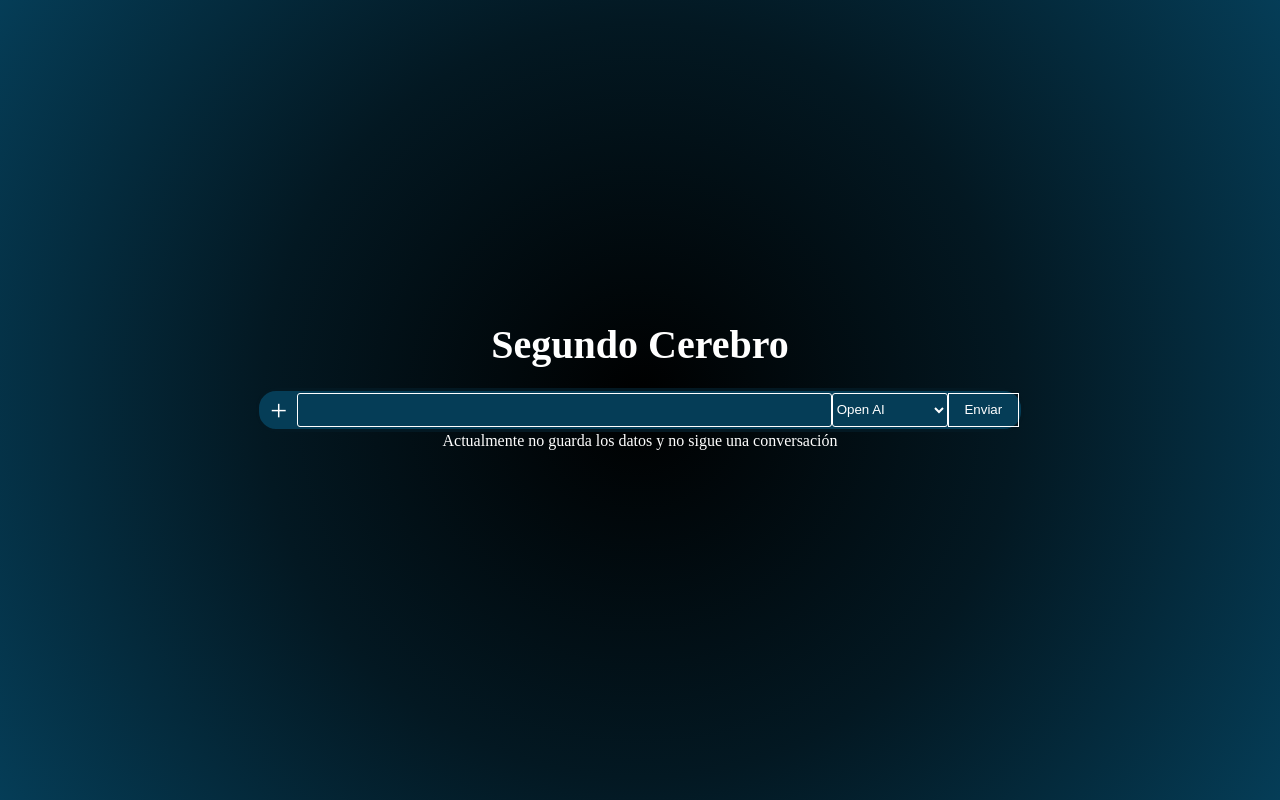
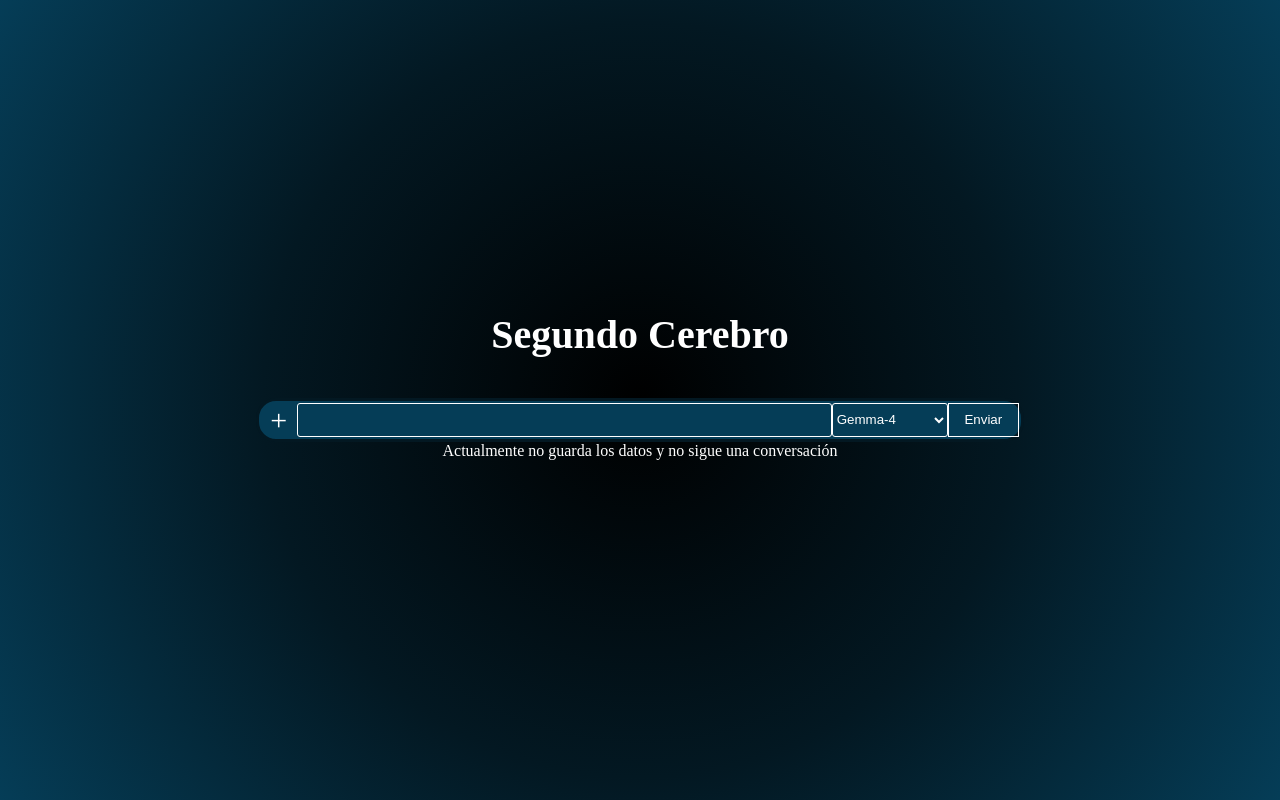
Before and after one commit to Javiier99/chatbot-personalizado-flask-open-ai, a Flask app: page / in a window 1280 px wide. Run offline with Flask 3, Linux system fonts and the light colour scheme.

Commit message:
Proyecto finalizado

```diff
--- a/static/css/style.css
+++ b/static/css/style.css
@@ -107,8 +107,14 @@ p{
 
 .main-div2-div--p{
     position: absolute;
-    bottom: -70px;
+    bottom: -30px;
     color: var(--color-texto-principal);
+    text-align: start !important;
+}
+
+.main-div2-div{
+    display: flex;
+    flex-direction: column;
 }
 
 .main-div2-form--textarea{
@@ -163,3 +169,18 @@ p{
     text-align: center;
     color: var(--color-texto-principal);
 }
+
+
+.main-div2-div-archivoSubido{
+    color: var(--color-texto-principal);
+    padding-bottom: 1rem;
+}
+
+.main-div2-div-borrar{
+    color: red;
+    cursor: pointer;
+    margin-bottom: 1rem;
+}
+.main-div2-div-borrar:hover{
+    text-decoration: underline;
+}
--- a/static/js/main.js
+++ b/static/js/main.js
@@ -1,8 +1,9 @@
 
 
 const formulario = document.querySelector(".main-div2-form");
-
-
+const inputArchivo = document.querySelector(".main-div2-form-label-input");
+const textoArchivoSubido = document.querySelector(".main-div2-div-archivoSubido");
+const borrarArchivoSubido = document.querySelector(".main-div2-div-borrar");
 
 formulario.addEventListener("submit", async (e)=>{
     e.preventDefault();
@@ -15,7 +16,7 @@ formulario.addEventListener("submit", async (e)=>{
     main.classList.remove("main-section-center");
 
     textoIAHTNL.textContent = "Pensando...";
-
+    textoArchivoSubido.textContent = "";
     if(textoAI.classList.contains("hidden")){
         textoAI.classList.remove("hidden");
     }
@@ -27,6 +28,7 @@ formulario.addEventListener("submit", async (e)=>{
     const iaEscogida = document.querySelector(".main-div2-form--select");
     const filesEscogido =  document.getElementById("imagePdfInput");
     const formData = new FormData();
+    borrarArchivoSubido.textContent = "";
     formData.append('prompt', textPromt.value);
     formData.append('ia-escogida', iaEscogida.value);
     for (const archivo of filesEscogido.files) {
@@ -47,6 +49,7 @@ formulario.addEventListener("submit", async (e)=>{
         }
 
         const data = await response.json();
+        textoArchivoSubido.textContent = "";
 
         textoIAHTNL.innerHTML = DOMPurify.sanitize(marked.parse(data['respuesta_ia']));
 
@@ -74,3 +77,30 @@ efectHoverP.addEventListener("mouseenter", ()=>{
 efectHoverP.addEventListener("mouseleave", ()=>{
     efectoHoverPSelect.textContent = "";
 })
+
+
+
+
+
+inputArchivo.addEventListener("change", ()=>{
+    console.log()
+    console.log(inputArchivo.files)
+    console.log(inputArchivo.files.length)
+    if(inputArchivo.files.length > 0){
+        textoArchivoSubido.textContent = `Se ha subido este archivo: ${inputArchivo.files[0]['name']}`;
+        borrarArchivoSubido.textContent = "Borrar Arhivo";
+    }else{
+        textoArchivoSubido.textContent = "";
+
+    }
+})
+
+
+borrarArchivoSubido.addEventListener("click", ()=>{
+    console.log()
+    console.log(inputArchivo.files)
+    console.log(inputArchivo.files.length)
+    inputArchivo.value = "";
+    borrarArchivoSubido.textContent = "";
+    textoArchivoSubido.textContent = "";
+})
--- a/templates/index.html
+++ b/templates/index.html
@@ -11,31 +11,34 @@
     <main class="main main-section-center main-section-height__activado">
 
         <div class="main-div1 hidden">
-            <p class="main-div1--p">Pensando...</p>
+            <p class="main-div1--p"></p>
         </div>
 
 
         <div class="main-div2">
             <h1 class="main-div2--h1">Segundo Cerebro</h1>
             <div class="main-div2-div">
-                <p class="main-div2-div--p"></p> <!--Aquí al pasar en el label del más aparecerá esto-->
+                <p class="main-div2-div-archivoSubido"></p>
+                <p class="main-div2-div-borrar"></p>
             </div>
 
             <form action="" method="POST" class="main-div2-form">
 
                 <label class="main-div2-form-label" for="imagePdfInput" class="main-div2-label1">+</label>
-                <input type="file" id="imagePdfInput" accept="image/*,.pdf, audio/*" multiple class="hidden" name="files">
+                <input type="file" id="imagePdfInput" accept="image/*,.pdf, audio/*" multiple class="hidden main-div2-form-label-input" name="files">
 
                 <input name="prompt" id="" class="main-div2-form--textarea">
 
                 <select name="ia-escogida" class="main-div2-form--select">
-                    <option value="openai"> Open AI </option>
+                    <option value="gemma"> Gemma-4 </option>
                     <option value="qwen"> Qwen2.5 Coder</option>
-                    <option value="gemma"> Gemma-4 </option>
                 </select>
 
                 <button type="submit" class="main-div2-form--button">Enviar</button>
             </form>
+            <div class="main-div2-div">
+                <p class="main-div2-div--p"></p> <!--Aquí al pasar en el label del más aparecerá esto-->
+            </div>
             <p class="main-div2--p">Actualmente no guarda los datos y no sigue una conversación</p>
         </div>
 
```
Also changed, not shown: ia.py (+0 -100 lines), static/downloads/readme.md.
